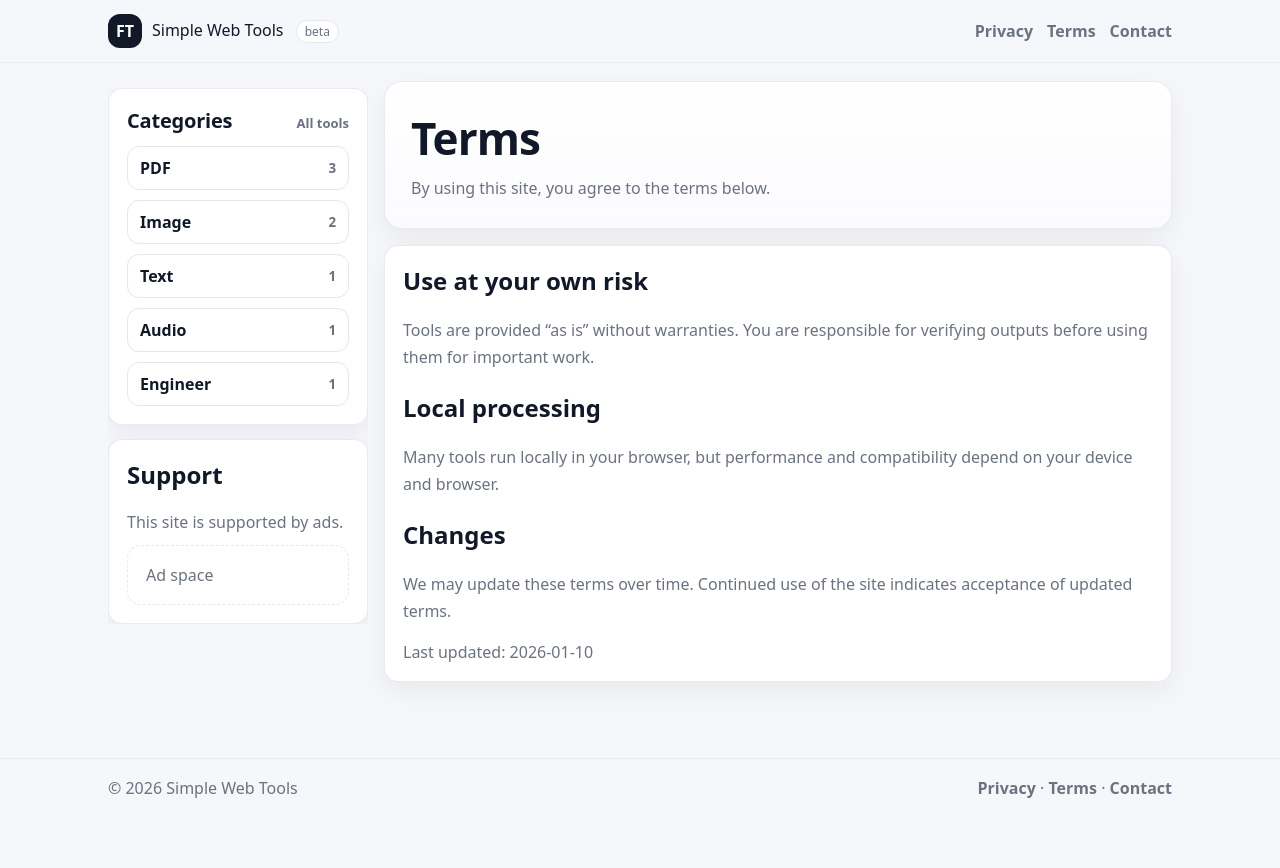
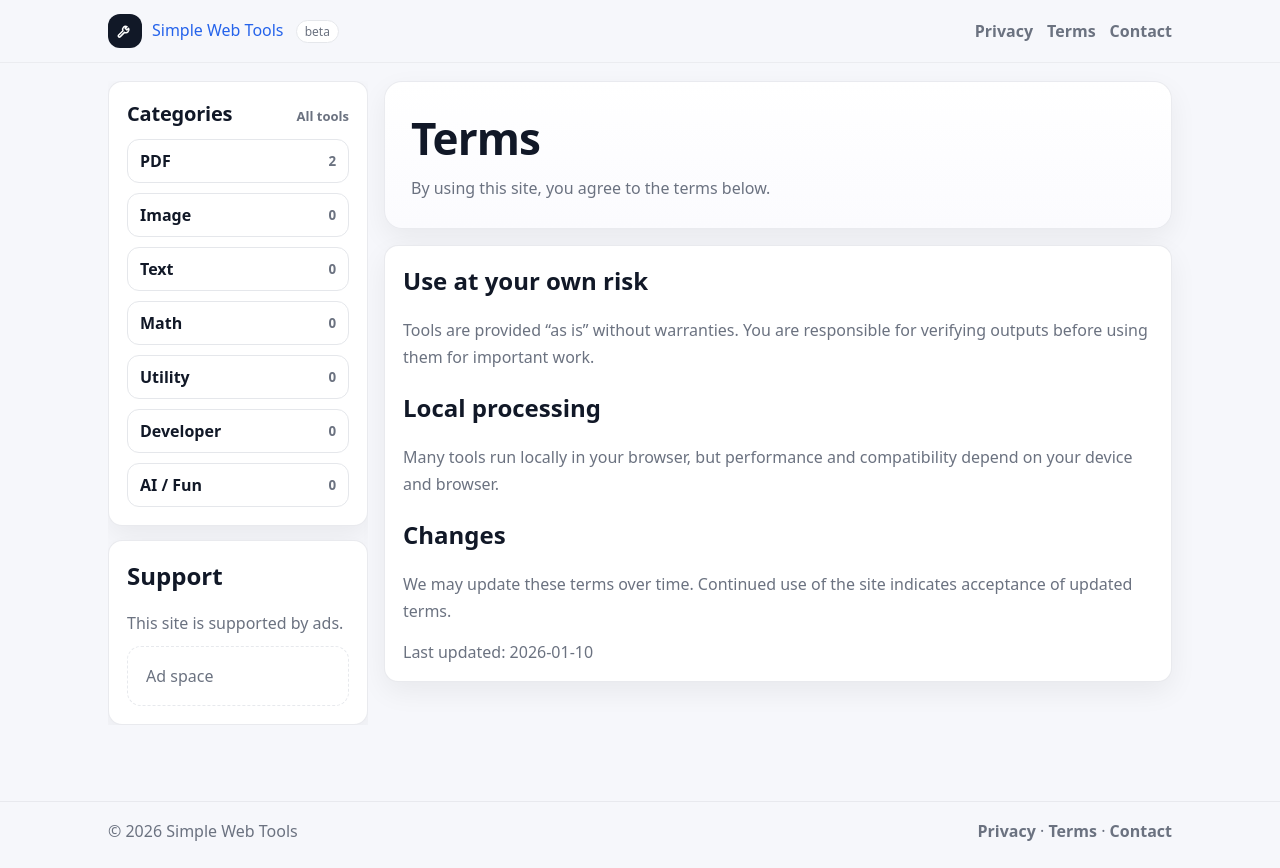
Before and after one commit to Rychee-work/simple-web-tools, a plain HTML site: page legal/terms.html in a window 1280 px wide. Before the commit the page ends 825 px from the top, so only its background shows below. Drawn offline with Linux system fonts and the light colour scheme.

Commit message:
change UI

```diff
--- a/legal/terms.html
+++ b/legal/terms.html
@@ -5,23 +5,37 @@
   <meta name="viewport" content="width=device-width,initial-scale=1" />
   <title>Terms — Simple Web Tools</title>
   <meta name="description" content="Terms of service for Simple Web Tools." />
-  <link rel="stylesheet" href="/assets/css/styles.css" />
+
+  <link rel="stylesheet" href="/assets/css/styles.css?v=11" />
+  <script defer src="/assets/js/tools-ui.js?v=11"></script>
 </head>
+
 <body>
   <header class="header">
     <div class="header-inner">
-      <div class="brand">
-        <div class="logo">FT</div>
+      <a class="brand" href="/">
+        <div class="logo" aria-label="Simple Web Tools">
+          <svg viewBox="0 0 24 24" width="18" height="18" fill="none" xmlns="http://www.w3.org/2000/svg" aria-hidden="true">
+            <path d="M14.7 6.3a4 4 0 0 0-5.4 5.4l-6 6a1.5 1.5 0 0 0 2.1 2.1l6-6a4 4 0 0 0 5.4-5.4l-2.2 2.2-2.4-2.4 2.5-1.9Z"
+                  stroke="currentColor" stroke-width="2" stroke-linecap="round" stroke-linejoin="round"/>
+          </svg>
+        </div>
         <div>
           <div>Simple Web Tools <span class="badge">beta</span></div>
         </div>
-      </div>
+      </a>
 
       <nav class="nav" aria-label="Legal">
         <a href="/legal/privacy.html">Privacy</a>
         <a href="/legal/terms.html">Terms</a>
         <a href="/legal/contact.html">Contact</a>
       </nav>
+
+      <button class="menu-btn" type="button" aria-label="Open categories" aria-expanded="false">
+        <svg viewBox="0 0 24 24" fill="none" xmlns="http://www.w3.org/2000/svg" aria-hidden="true">
+          <path d="M4 7h16M4 12h16M4 17h16" stroke="currentColor" stroke-width="2" stroke-linecap="round"/>
+        </svg>
+      </button>
     </div>
   </header>
 
@@ -33,14 +47,7 @@
             <h2>Categories</h2>
             <a class="hint" href="/">All tools</a>
           </div>
-
-      <div class="cat-list">
-        <a class="cat" href="/#pdf">PDF <small>3</small></a>
-        <a class="cat" href="/#image">Image <small>2</small></a>
-        <a class="cat" href="/#text">Text <small>1</small></a>
-        <a class="cat" href="/#audio">Audio <small>1</small></a>
-        <a class="cat" href="/#dev">Engineer <small>1</small></a>
-      </div>
+          <div class="cat-list" id="sidebar-categories"></div>
         </div>
 
         <div class="card" style="margin-top:14px;">
@@ -49,6 +56,7 @@
           <div class="ad-slot" style="margin-top:12px;">Ad space</div>
         </div>
       </aside>
+
       <div class="main">
         <section class="hero">
           <h1>Terms</h1>
@@ -78,6 +86,9 @@
       </div>
     </div>
   </main>
+
+  <div class="sidebar-overlay"></div>
+
   <footer class="footer">
     <div class="footer-inner">
       <div>© 2026 Simple Web Tools</div>
@@ -88,6 +99,5 @@
       </div>
     </div>
   </footer>
-
 </body>
 </html>
```
Also changed, not shown: legal/contact.html (+25 -12 lines), legal/privacy.html (+23 -13 lines), pdf/index.html (+23 -4 lines). Lines whose indentation alone changed are shown as unchanged.
